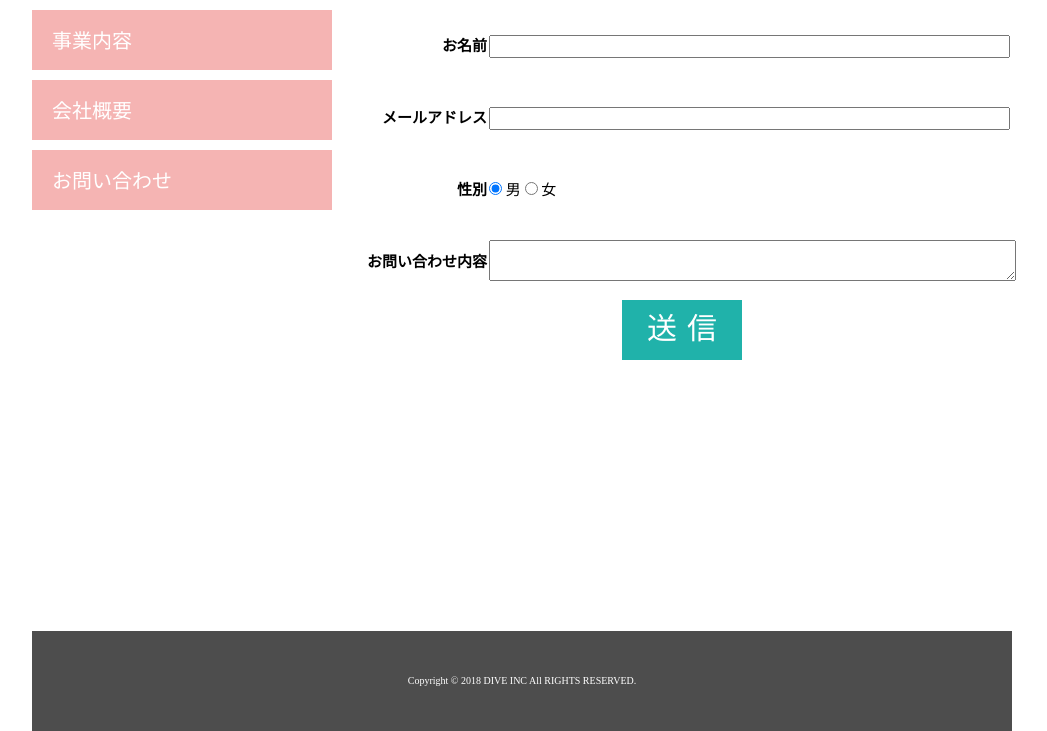
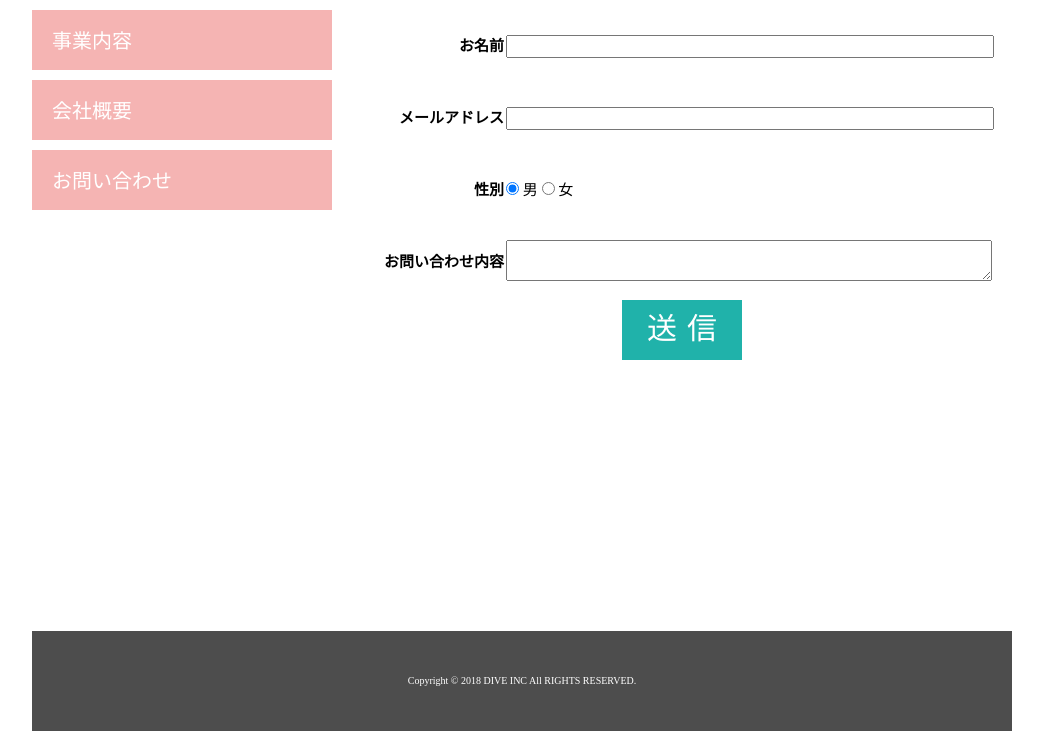
Before and after one commit to suyasuyao/dic-inquiry-form-html, a plain HTML site: page contact.html in a window 1280 px wide. Shown: the part 69-800 px from the top of the page, without its empty margins (118-1165 px from the left). Drawn offline with Linux system fonts and the light colour scheme.

Commit message:
横幅を480pxに変更

```diff
--- a/css/style.css
+++ b/css/style.css
@@ -339,9 +339,13 @@ html {
     margin: 0px;
   }
 
+  .form-table tr td input[type="text"]{
+    width: 480px;
+  }
+
 
   .form-table tr td textarea{
-    width: 100%;
+    width: 480px;
   }
 
   #form-button {
```
